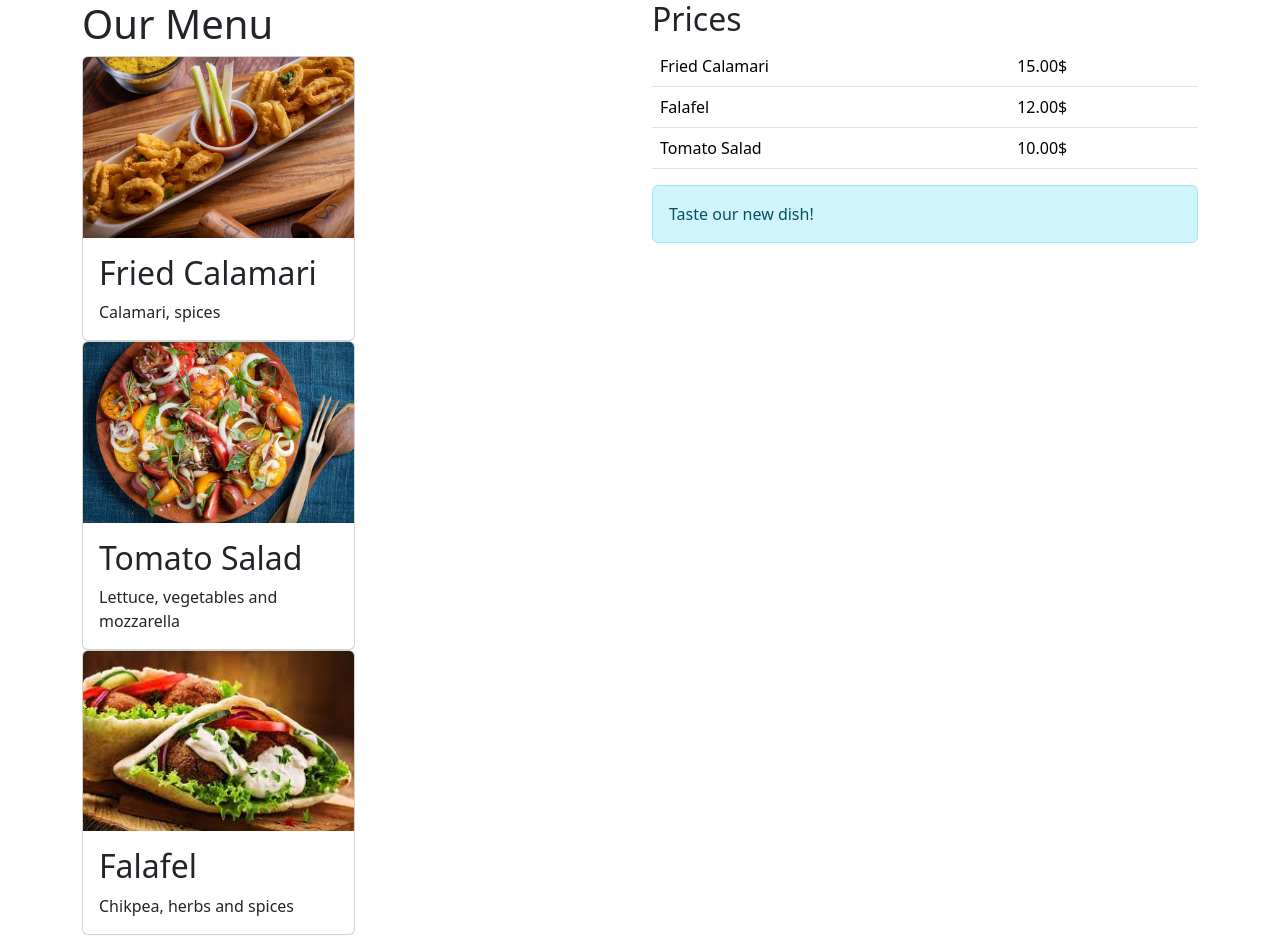
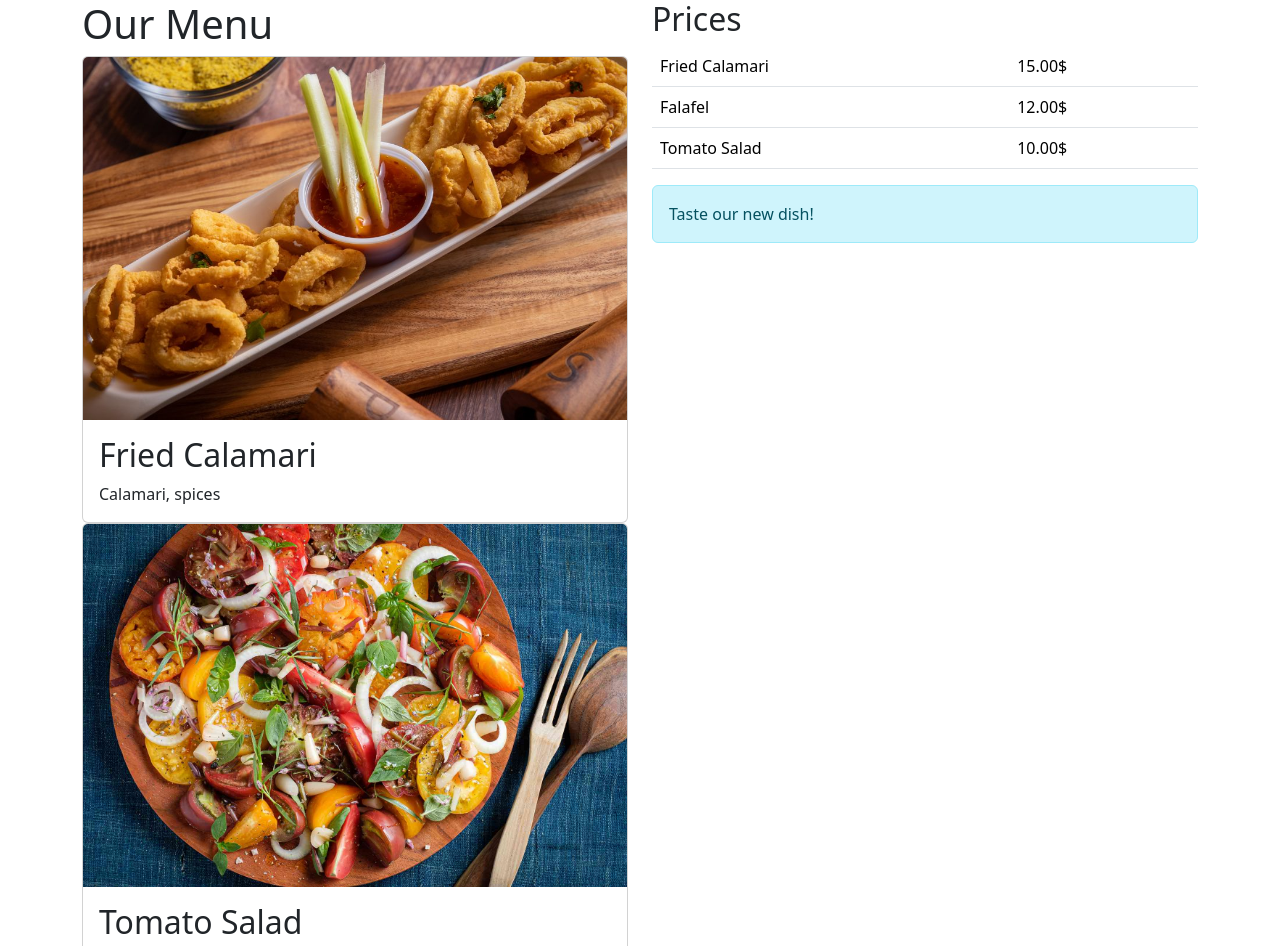
Before and after one commit to vn1-vn2/vn1-vn2.github.io, a plain HTML site: page site/page.html in a window 1280 px wide. Shown: the top 946 px of the page. Drawn offline with nearby package versions, Linux system fonts and the light colour scheme.

Commit message:
Changed lines 9 and 39 class=col-12 col-lg-6

```diff
--- a/site/page.html
+++ b/site/page.html
@@ -6,9 +6,9 @@
     <body>
       <div class="container">
         <div class="row">
-          <div class="col">
+          <div class="col-12 col-lg-6">
             <h1>Our Menu</h1>
-            <div class="col-12 col-lg-6">
+            <div class="col">
               <div class="card">
                 <img src="fried_calamari.jpg" class="card-img-top">
                 <div class="card-body">
@@ -17,7 +17,7 @@
                 </div>
               </div>
             </div>
-            <div class="col-12 col-lg-6">
+            <div class="col">
               <div class="card">
                 <img src="tomato_salad.jpg" class="card-img-top">
                 <div class="card-body">
@@ -26,7 +26,7 @@
                 </div>
               </div>
             </div>
-            <div class="col-12 col-lg-6">
+            <div class="col">
               <div class="card">
                 <img src="falafel.jpg" class="card-img-top">
                 <div class="card-body">
@@ -36,7 +36,7 @@
               </div>
             </div>
           </div>
-          <div class="col">
+          <div class="col-12 col-lg-6">
             <h2>Prices</h2>
             <table class="table">
               <tr>
```
